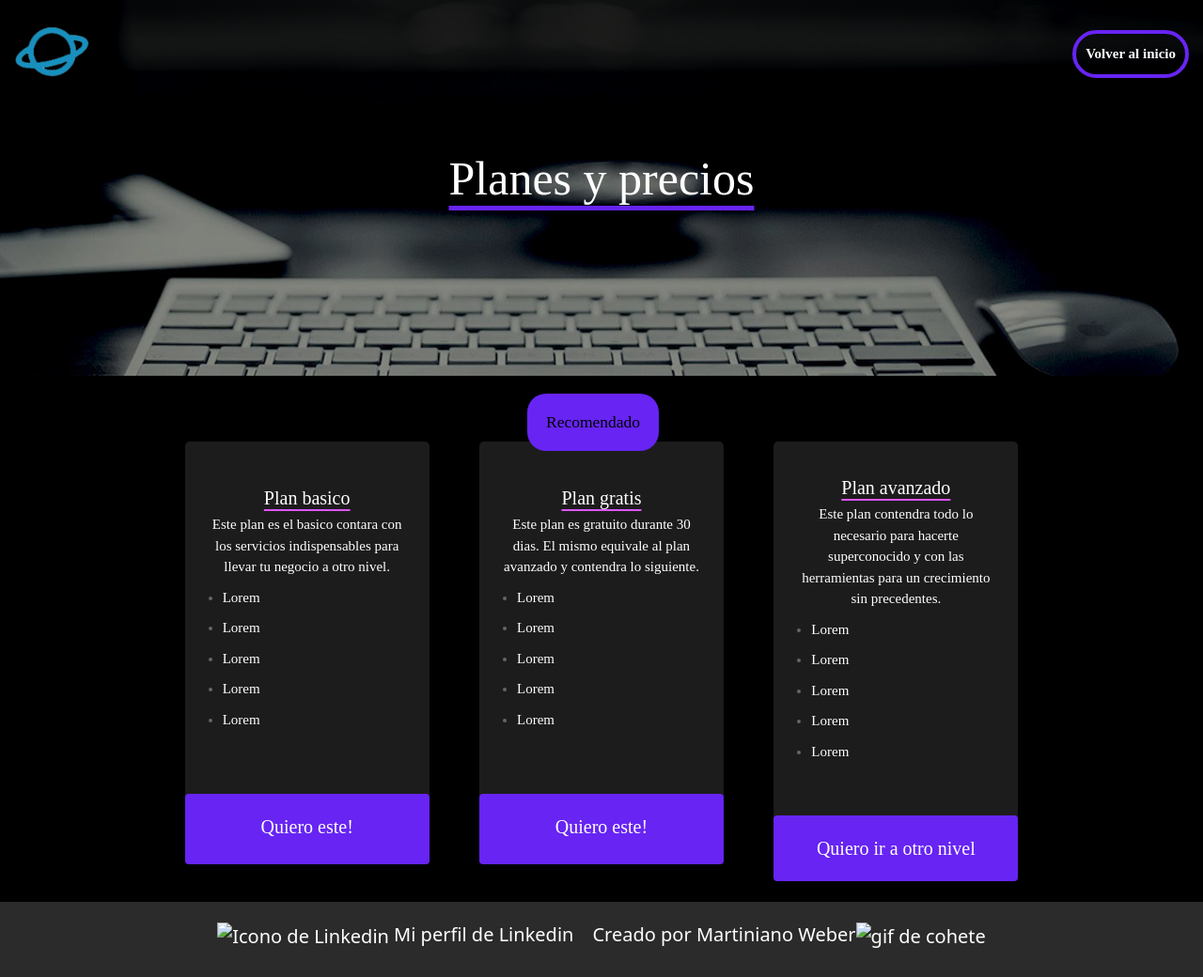
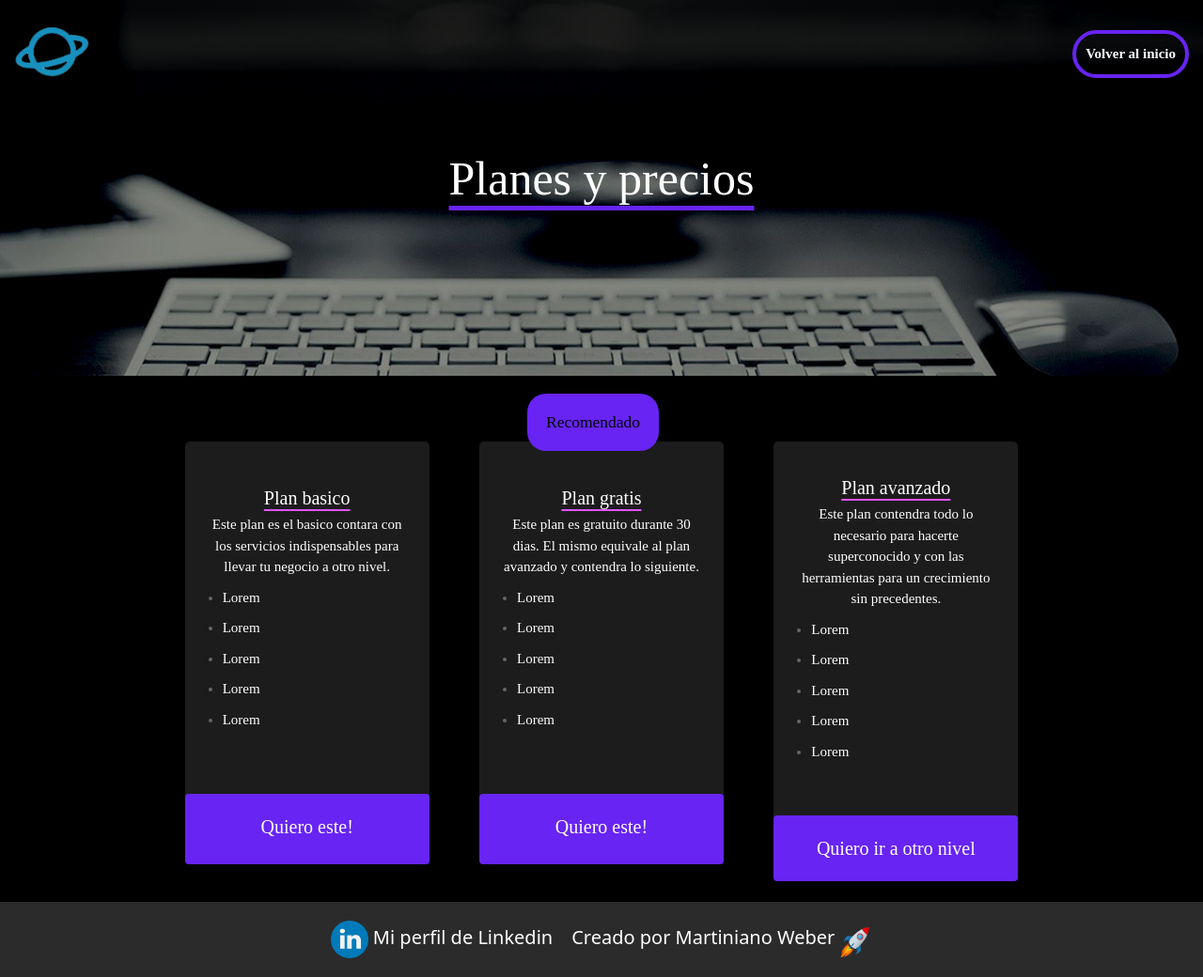
Before and after one commit to MartinianoWeber/LaTiendaGeek, a website: page planes.html in a window 1280 px wide. Shown: the whole page at 94% size. Drawn offline with nearby package versions, Linux system fonts and the light colour scheme; files that its build step writes are made by us from their sources; the site is published under a folder, as on GitHub Pages, so addresses that start at the root find nothing; a web font is replaced by a local one.

Commit message:
arreglando varios3

```diff
--- a/planes.html
+++ b/planes.html
@@ -163,8 +163,8 @@
     <!--Pie de pagina-->
     <footer class="footer">
         <div class="footer__creador">
-            <a target="blank" href="https://www.linkedin.com/in/martiniano-weber/"> <img  class="footer__linkedin" src="/imagenes/linkedin.png" alt="Icono de Linkedin"> Mi perfil de Linkedin</a>
-            <a target="blank" href="https://github.com/MartinianoWeber/">Creado por Martiniano Weber<img class="footer__cohete" src="/imagenes/cohete.gif" alt="gif de cohete"></a>
+            <a target="blank" href="https://www.linkedin.com/in/martiniano-weber/"> <img  class="footer__linkedin" src="./imagenes/linkedin.png" alt="Icono de Linkedin"> Mi perfil de Linkedin</a>
+            <a target="blank" href="https://github.com/MartinianoWeber/">Creado por Martiniano Weber<img class="footer__cohete" src="./imagenes/cohete.gif" alt="gif de cohete"></a>
 
         </div>
     </footer>
```
Also changed, not shown: index.html (+2 -2 lines).
